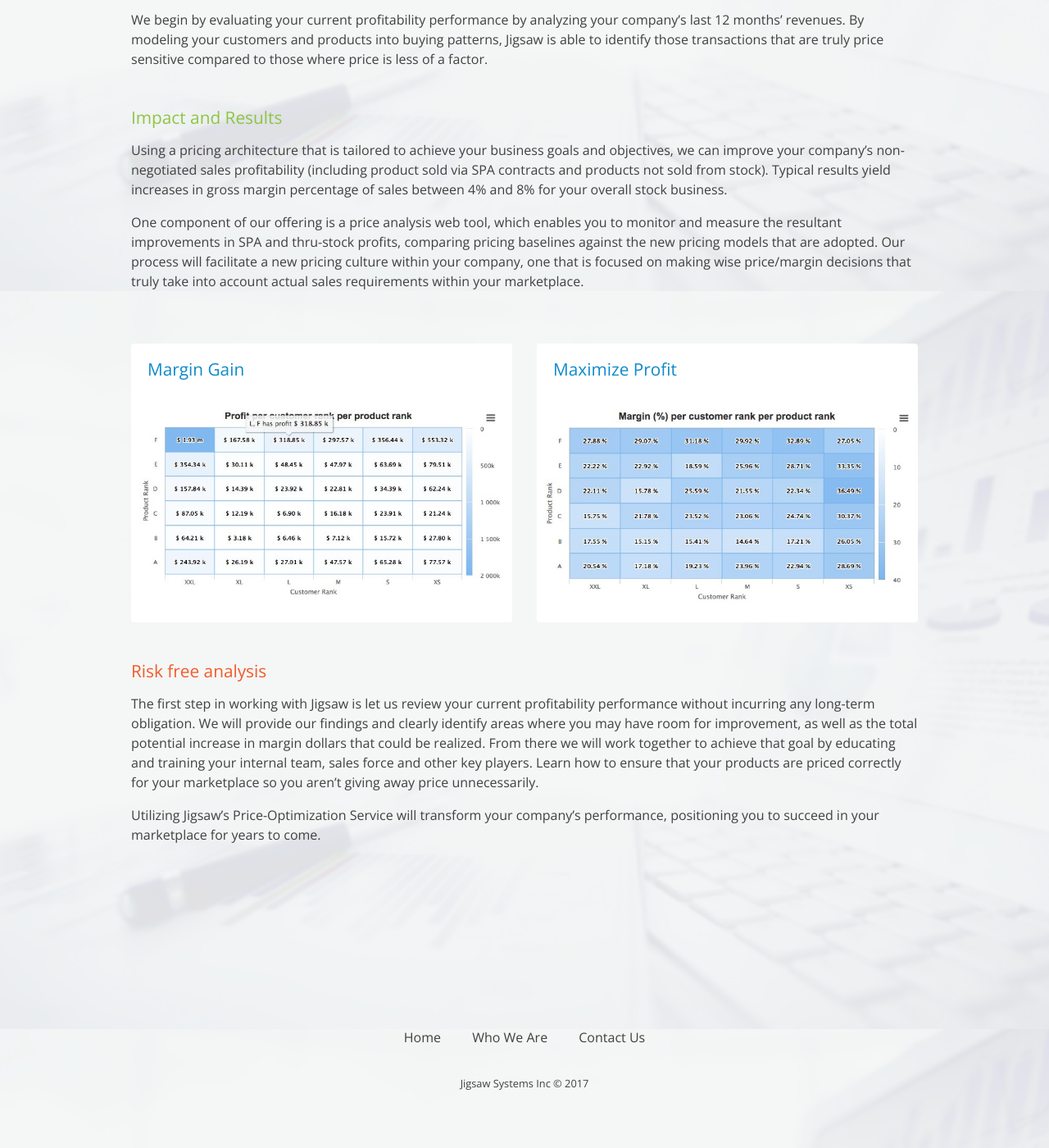
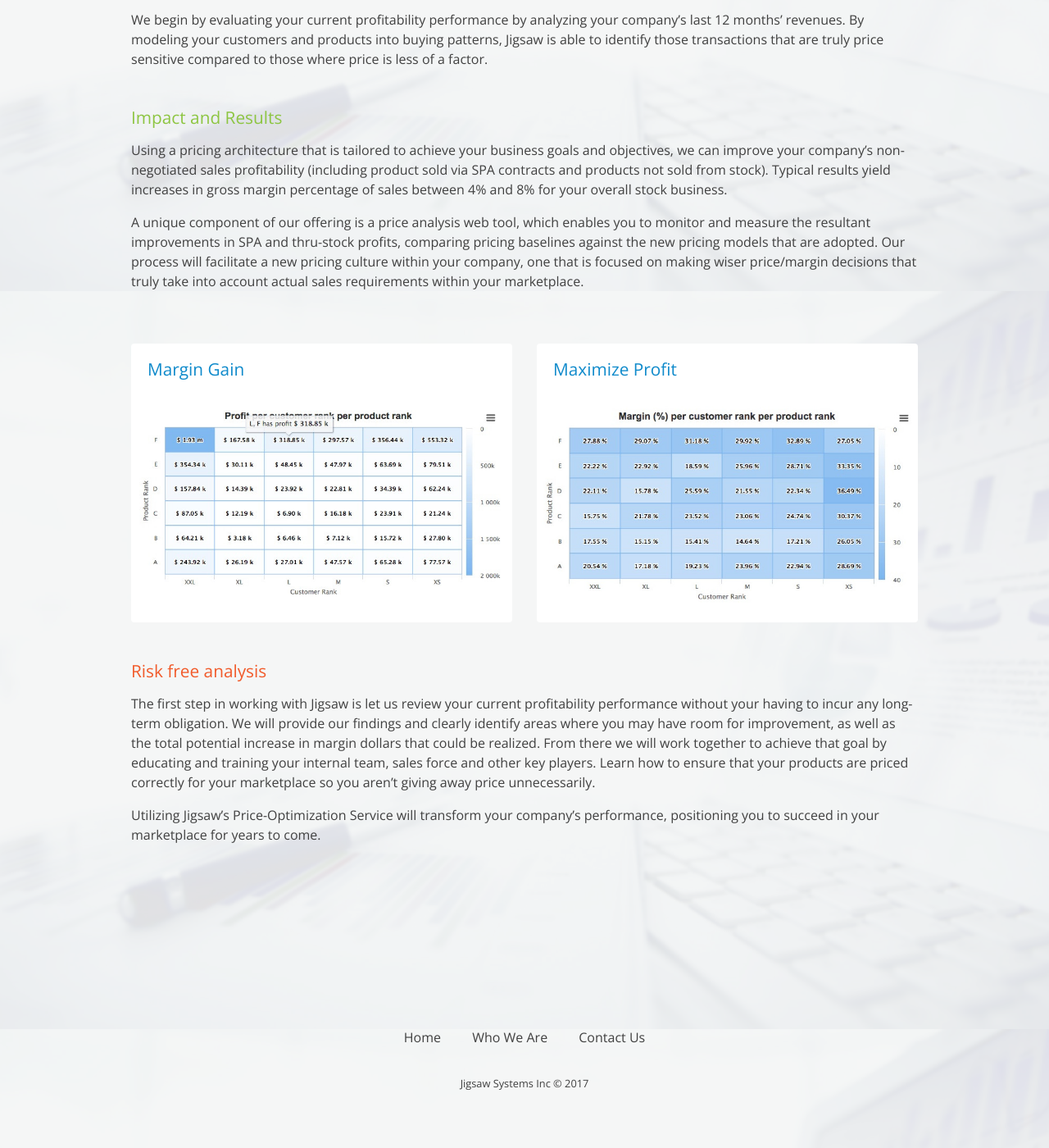
Before and after one commit to Codefully/jigsaw-redo, a Jekyll site: the page built from pages/distributors-price-optimization.md, in a window 1280 px wide and 1400 px high, scrolled down 545 px. Shown: the whole window at 82% size. Built offline with Jekyll 4.4.1, drawn with Linux system fonts in a browser that asks for light colours; nearby versions of some CDN libraries; some web fonts are replaced.

Commit message:
Updated Distributors Price Optimization

```diff
--- a/pages/distributors-price-optimization.md
+++ b/pages/distributors-price-optimization.md
@@ -16,7 +16,7 @@ We begin by evaluating your current profitability performance by analyzing your
 
 Using a pricing architecture that is tailored to achieve your business goals and objectives, we can improve your company’s non-negotiated sales profitability (including product sold via SPA contracts and products not sold from stock). Typical results yield increases in gross margin percentage of sales between 4% and 8% for your overall stock business.
 
-One component of our offering is a price analysis web tool, which enables you to monitor and measure the resultant improvements in SPA and thru-stock profits, comparing pricing baselines against the new pricing models that are adopted. Our process will facilitate a new pricing culture within your company, one that is focused on making wise price/margin decisions that truly take into account actual sales requirements within your marketplace.
+A unique component of our offering is a price analysis web tool, which enables you to monitor and measure the resultant improvements in SPA and thru-stock profits, comparing pricing baselines against the new pricing models that are adopted. Our process will facilitate a new pricing culture within your company, one that is focused on making wiser price/margin decisions that truly take into account actual sales requirements within your marketplace.
 
 <div class="card-deck">
   <div class="card my-5 pb-4">
@@ -36,6 +36,6 @@ One component of our offering is a price analysis web tool, which enables you to
 <h2 class="color-orange mb-3">Risk free analysis</h2>
 
 
-The first step in working with Jigsaw is let us review your current profitability performance without incurring any long-term obligation. We will provide our findings and clearly identify areas where you may have room for improvement, as well as the total potential increase in margin dollars that could be realized. From there we will work together to achieve that goal by educating and training your internal team, sales force and other key players. Learn how to ensure that your products are priced correctly for your marketplace so you aren't giving away price unnecessarily.
+The first step in working with Jigsaw is let us review your current profitability performance without your having to incur any long-term obligation. We will provide our findings and clearly identify areas where you may have room for improvement, as well as the total potential increase in margin dollars that could be realized. From there we will work together to achieve that goal by educating and training your internal team, sales force and other key players. Learn how to ensure that your products are priced correctly for your marketplace so you aren't giving away price unnecessarily.
 
 Utilizing Jigsaw's Price-Optimization Service will transform your company's performance, positioning you to succeed in your marketplace for years to come.
```
